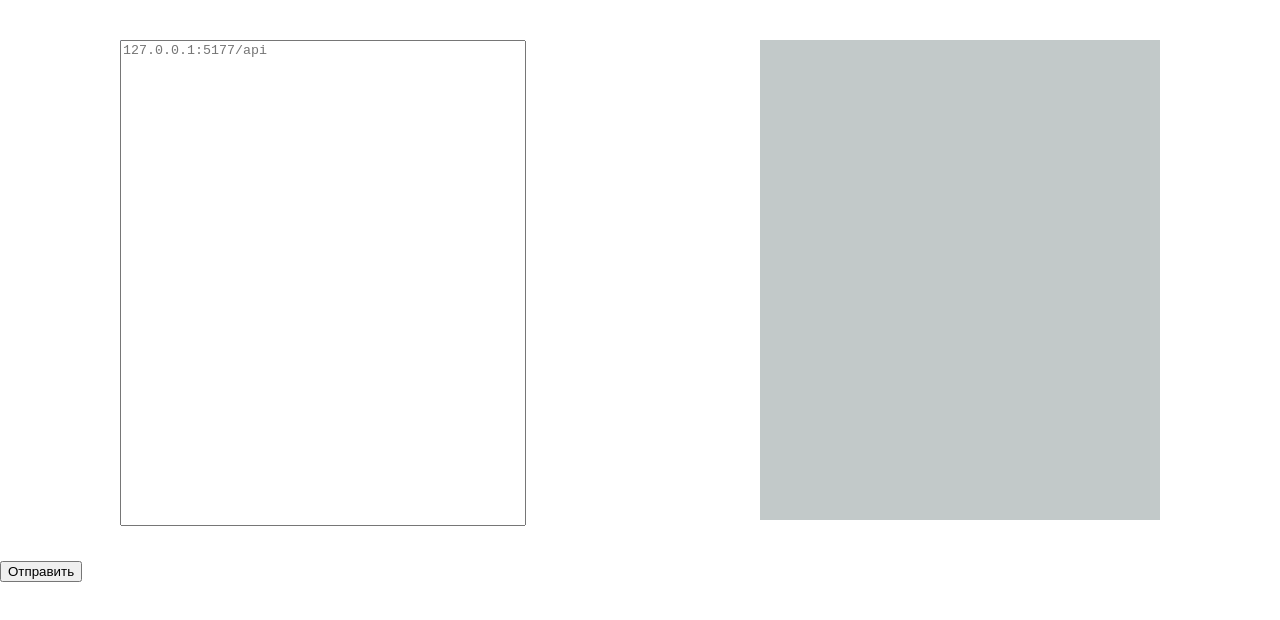
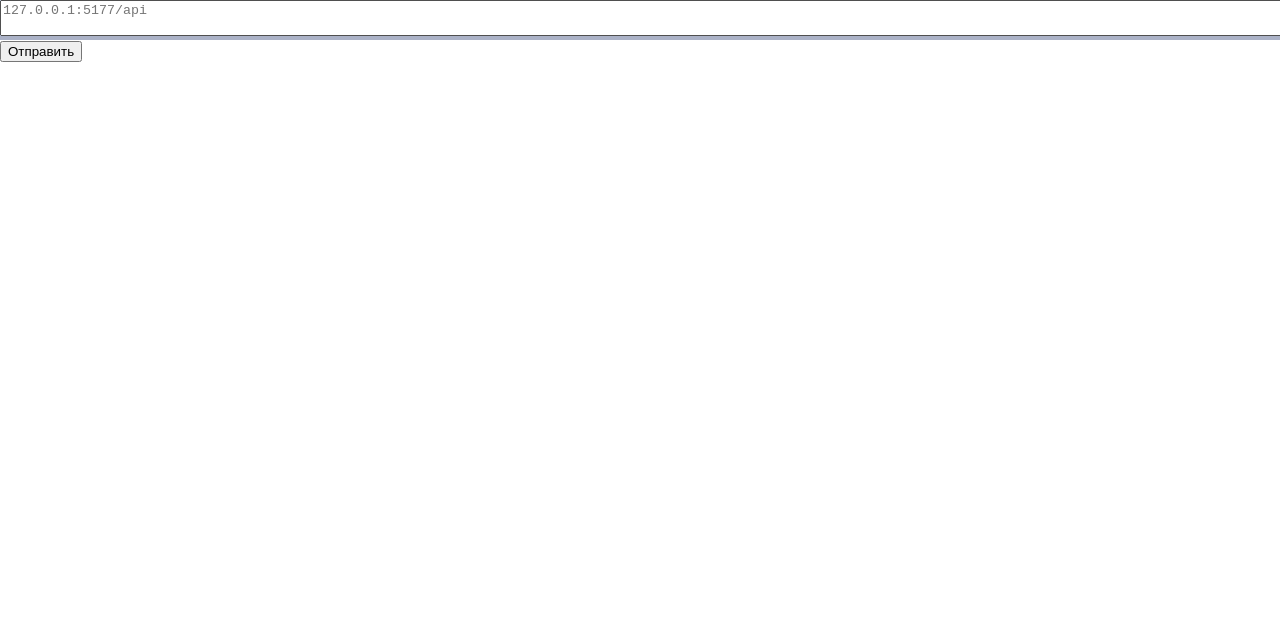
Before and after one commit to FrostyMemes/template-service-client, a React (Create React App) app: page / in a window 1280 px wide. Shown: the top 620 px of the page. Built offline with nearby package versions, Linux system fonts and the light colour scheme.

Commit message:
css classes rename

```diff
--- a/src/App.css
+++ b/src/App.css
@@ -1,8 +1,8 @@
-.render-space {
+.work-space {
   display: flex;
 }
 
-.render-space> div{
+.work-space> div{
   height: 60vh;
   width: 50vh;
   margin: 5vh auto;
```
